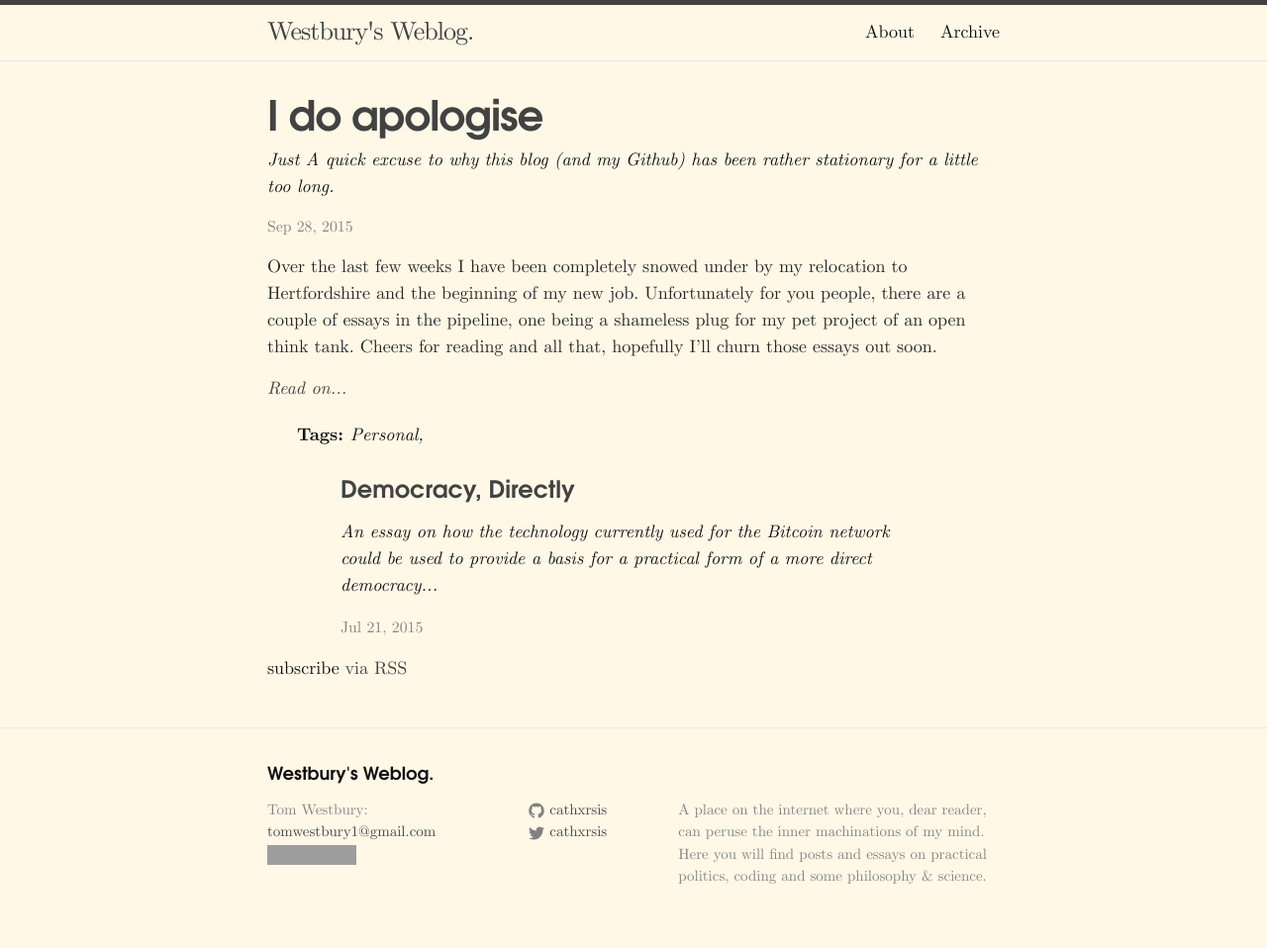
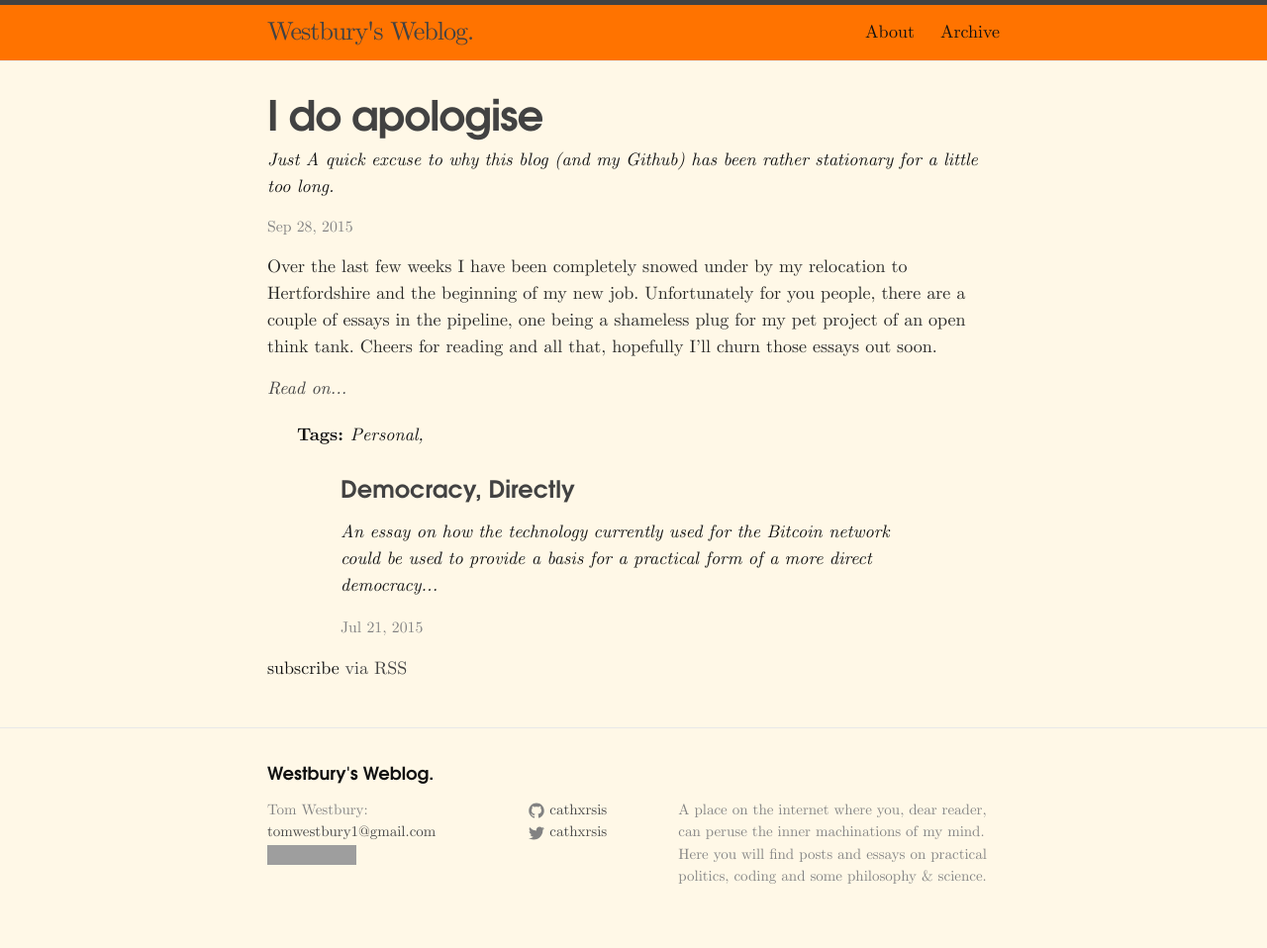
Before and after one commit to cathxrsis/cathxrsis.github.io, a Jekyll site: the page built from index.html, in a window 1280 px wide. Shown: the whole page at 99% size. Built offline with Jekyll 4.4.1, drawn with Linux system fonts in a browser that asks for light colours; comment, search, counter and statistics services are not loaded; grey boxes are pictures that could not be loaded.

Commit message:
changing head colour

```diff
--- a/_sass/_syntax-highlighting.scss
+++ b/_sass/_syntax-highlighting.scss
@@ -2,6 +2,7 @@
  * Syntax highlighting styles
  */
 .highlight {
+    font-family: $code-font-family;
     background: #fff;
     @extend %vertical-rhythm;
 
--- a/css/main.scss
+++ b/css/main.scss
@@ -147,7 +147,7 @@ $text-color:       #111;
 $background-color: #fff8e7;
 $brand-color:      darken(#828282, 25%);
 
-$head-color:			 #fff8e7;
+$head-color:			 #ff7300;
 $head-text-color:	 #ffffff;
 
 $grey-color:       #828282;
```
